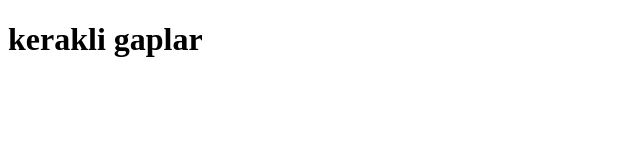
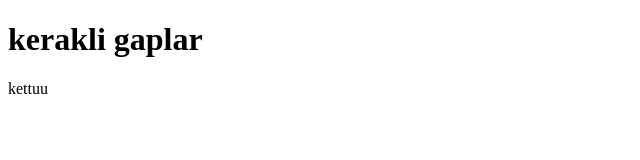
Before and after one commit to farrukhjon0409/js, a plain HTML site: page index.html in a window 1280 px wide. Shown: the full height of the page, 0-640 px from the left. Drawn offline with Linux system fonts and the light colour scheme.

Commit message:
add new p teg

```diff
--- a/index.html
+++ b/index.html
@@ -8,6 +8,7 @@
 </head>
 <body>
     <h1>kerakli gaplar</h1>
+    <p>kettuu</p>
 
 
 
```
